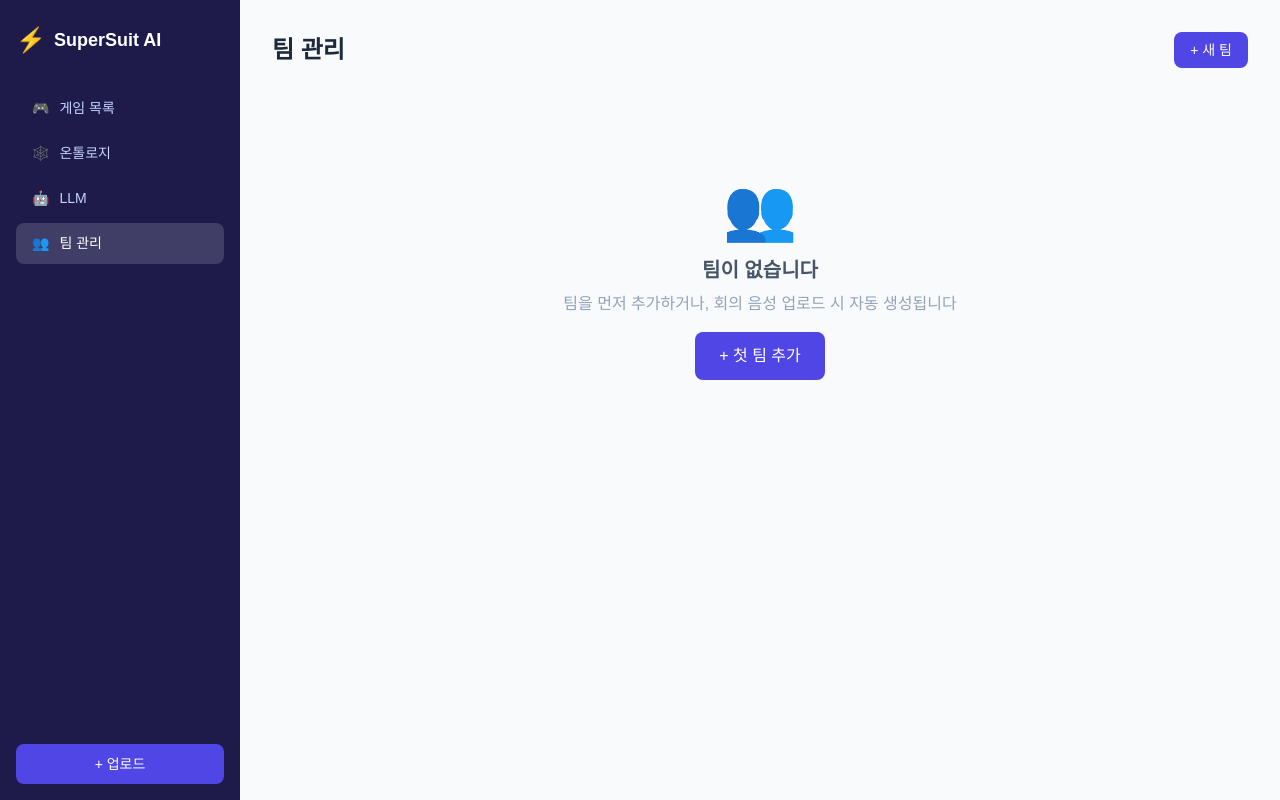
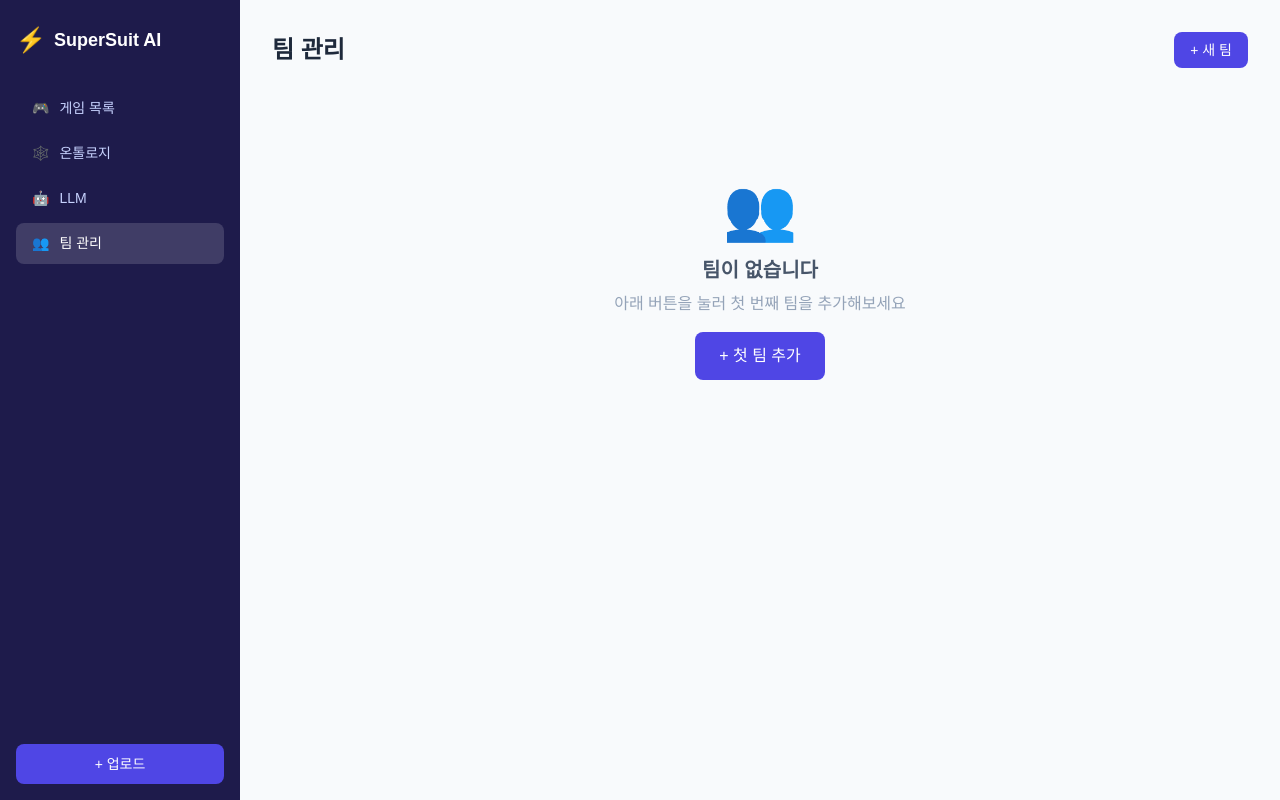
Before and after one commit to jwlee07/supercent_assessment_prototype, a Django app: page /teams/ in a window 1280 px wide. Run offline with Django 4.2, Linux system fonts and the light colour scheme; data that the repository does not hold is empty; parts of the project's set-up code (start-up, migrations or seed data) failed here and were passed over; some libraries are stand-ins or nearby versions.

Commit message:
fix: correct empty state message on teams page
Made-with: Cursor

```diff
--- a/templates/teams.html
+++ b/templates/teams.html
@@ -43,7 +43,7 @@
   <div class="text-center py-20">
     <div class="text-6xl mb-4">👥</div>
     <h2 class="text-xl font-semibold text-slate-600 mb-2">팀이 없습니다</h2>
-    <p class="text-slate-400 mb-4">팀을 먼저 추가하거나, 회의 음성 업로드 시 자동 생성됩니다</p>
+    <p class="text-slate-400 mb-4">아래 버튼을 눌러 첫 번째 팀을 추가해보세요</p>
     <button onclick="showAddTeamModal()" class="bg-indigo-600 text-white px-6 py-3 rounded-lg font-medium hover:bg-indigo-700 transition">+ 첫 팀 추가</button>
   </div>
   {% endif %}
```
